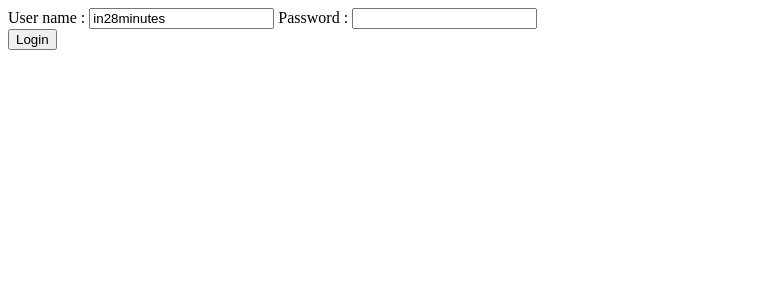
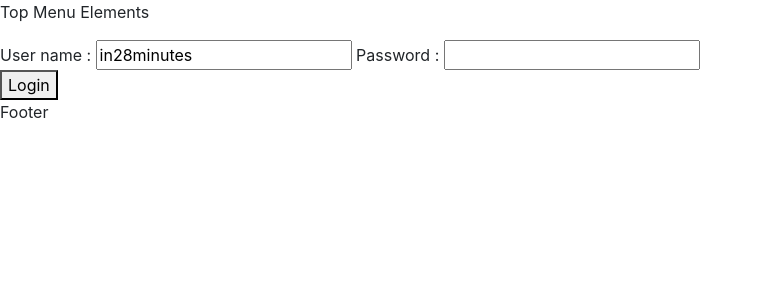
Before and after one commit to archana-vish/Angular7, an Angular app: page / in a window 1280 px wide. Shown: the top 300 px of the page, without its empty margins (0-763 px from the left). Built offline with nearby package versions, Linux system fonts and the light colour scheme.

Commit message:
Added menu footer components and bootstrap

```diff
--- a/src/app/app.component.html
+++ b/src/app/app.component.html
@@ -1,4 +1,6 @@
 <!-- <app-welcome></app-welcome>
 <app-testing></app-testing> -->
 <!-- <app-login></app-login> -->
+<app-menu></app-menu>
 <router-outlet></router-outlet>
+<app-footer></app-footer>
--- a/src/app/app.module.ts
+++ b/src/app/app.module.ts
@@ -9,6 +9,8 @@ import { TestingComponent } from './testing/testing.component';
 import { LoginComponent } from './login/login.component';
 import { ErrorComponent } from './error/error.component';
 import { ListTodosComponent } from './list-todos/list-todos.component';
+import { MenuComponent } from './menu/menu.component';
+import { FooterComponent } from './footer/footer.component';
 
 @NgModule({
   declarations: [
@@ -17,7 +19,9 @@ import { ListTodosComponent } from './list-todos/list-todos.component';
     TestingComponent,
     LoginComponent,
     ErrorComponent,
-    ListTodosComponent
+    ListTodosComponent,
+    MenuComponent,
+    FooterComponent
   ],
   imports: [
     BrowserModule,
--- /dev/null
+++ b/src/app/footer/footer.component.html
@@ -0,0 +1,3 @@
+<p>
+  Footer
+</p>
--- /dev/null
+++ b/src/app/footer/footer.component.ts
@@ -0,0 +1,15 @@
+import { Component, OnInit } from '@angular/core';
+
+@Component({
+  selector: 'app-footer',
+  templateUrl: './footer.component.html',
+  styleUrls: ['./footer.component.css']
+})
+export class FooterComponent implements OnInit {
+
+  constructor() { }
+
+  ngOnInit() {
+  }
+
+}
--- /dev/null
+++ b/src/app/menu/menu.component.html
@@ -0,0 +1,3 @@
+<p>
+ Top Menu Elements
+</p>
--- /dev/null
+++ b/src/app/menu/menu.component.ts
@@ -0,0 +1,15 @@
+import { Component, OnInit } from '@angular/core';
+
+@Component({
+  selector: 'app-menu',
+  templateUrl: './menu.component.html',
+  styleUrls: ['./menu.component.css']
+})
+export class MenuComponent implements OnInit {
+
+  constructor() { }
+
+  ngOnInit() {
+  }
+
+}
--- a/src/index.html
+++ b/src/index.html
@@ -2,6 +2,8 @@
 <html lang="en">
 <head>
   <meta charset="utf-8">
+  <link rel="stylesheet" href="https://stackpath.bootstrapcdn.com/bootstrap/4.2.1/css/bootstrap.min.css" integrity="sha384-GJzZqFGwb1QTTN6wy59ffF1BuGJpLSa9DkKMp0DgiMDm4iYMj70gZWKYbI706tWS" crossorigin="anonymous">
+  <script src="https://stackpath.bootstrapcdn.com/bootstrap/4.2.1/js/bootstrap.min.js" integrity="sha384-B0UglyR+jN6CkvvICOB2joaf5I4l3gm9GU6Hc1og6Ls7i6U/mkkaduKaBhlAXv9k" crossorigin="anonymous"></script>
   <title>My Todos application</title>
   <base href="/">
 
```
Also changed, not shown: src/app/footer/footer.component.css (added), src/app/menu/menu.component.css (added), 2 other files (tests, documents, lock files or other folders).
